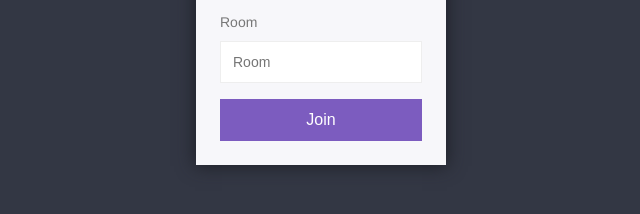
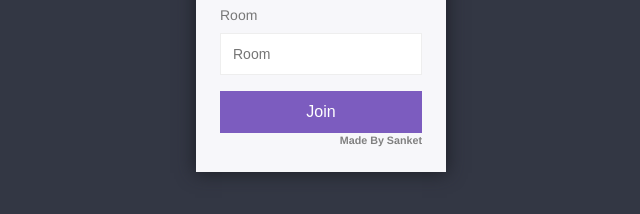
Before and after one commit to sanket120596/Node-V3-Chat-Application, a website: page public/index.html in a window 1280 px wide. Shown: the part 396-610 px from the top of the page, without its empty margins (319-959 px from the left). Drawn offline with Linux system fonts and the light colour scheme.

Commit message:
Ui changes

```diff
--- a/public/index.html
+++ b/public/index.html
@@ -15,6 +15,7 @@
           <input type="text" name="room" placeholder="Room" autocomplete="off" required>
           <button>Join</button>
         </form>
+        <h6 style="text-align: right; color: gray;">Made By Sanket</h6>
       </div>
     </div>
   </body>
```
